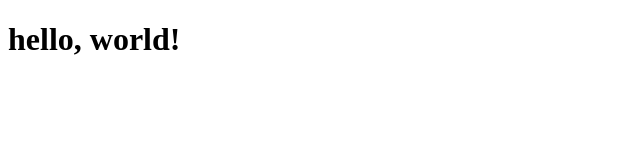
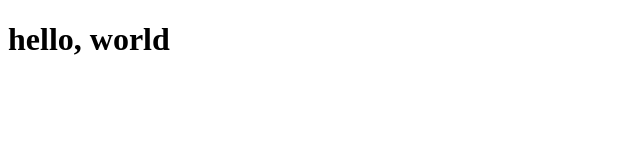
Before and after one commit to juanmcastillo/readable-client, a React (Create React App) app: page / in a window 1280 px wide. Shown: the top 160 px of the page, without its empty margins (0-640 px from the left). Built offline with nearby package versions, Linux system fonts and the light colour scheme.

Commit message:
included react router

```diff
--- a/package.json
+++ b/package.json
@@ -8,6 +8,7 @@
     "react-dom": "^16.2.0",
     "react-redux": "^5.0.6",
     "react-router": "^4.2.0",
+    "react-router-dom": "^4.2.2",
     "react-scripts": "1.1.0",
     "redux": "^3.7.2"
   },
--- a/src/App.js
+++ b/src/App.js
@@ -1,10 +1,18 @@
 import React, { Component } from 'react';
+import { Route, Switch } from 'react-router-dom';
 
 class App extends Component {
   render() {
     return (
       <div>
-        <h1>hello, world!</h1>
+        <Switch>
+
+          <Route exact path='/' render={() => (<h1>hello, world</h1>)}/>
+
+          <Route render={() => (<h1>not found!</h1>)}/>
+
+        </Switch>
+
       </div>
     );
   }
--- a/src/index.js
+++ b/src/index.js
@@ -1,14 +1,17 @@
 import App from './App';
 import React from 'react';
 import ReactDOM from 'react-dom';
+import { BrowserRouter } from 'react-router-dom';
 import registerServiceWorker from './registerServiceWorker';
 import MuiThemeProvider from 'material-ui/styles/MuiThemeProvider';
 
-const app = <MuiThemeProvider>
-                <App>
+const app = <BrowserRouter>
+                <MuiThemeProvider>
+                    <App>
 
-                </App>
-            </MuiThemeProvider>;
+                    </App>
+                </MuiThemeProvider>
+            </BrowserRouter>;
 
 ReactDOM.render(app, document.getElementById('root'));
 
```
Also changed, not shown: 1 other file (tests, documents, lock files or other folders).
